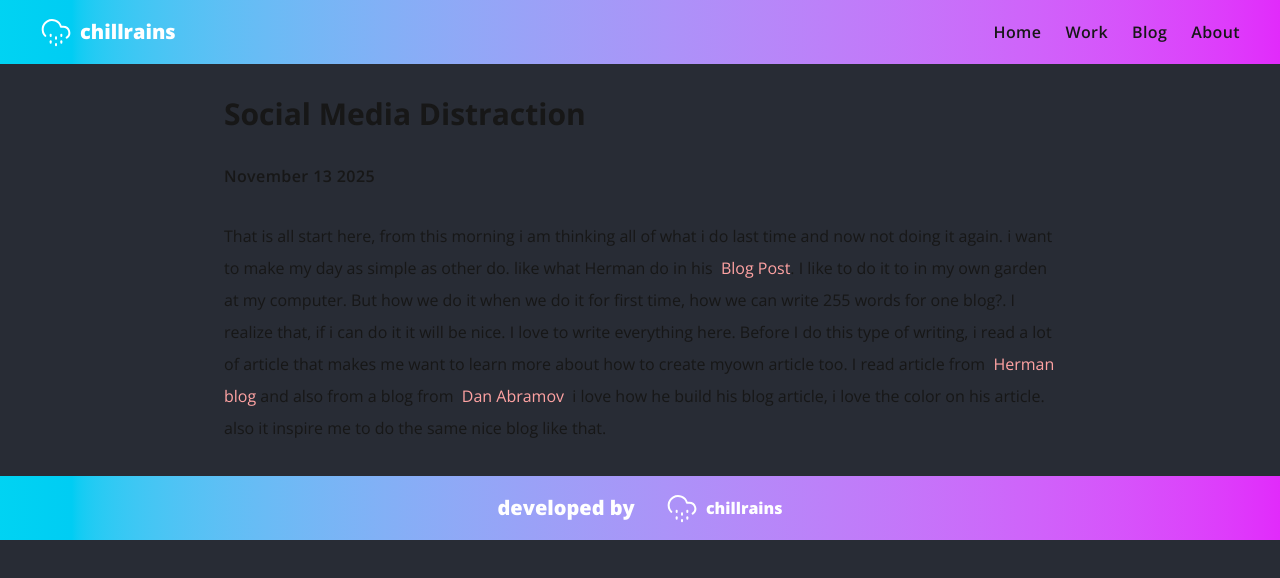
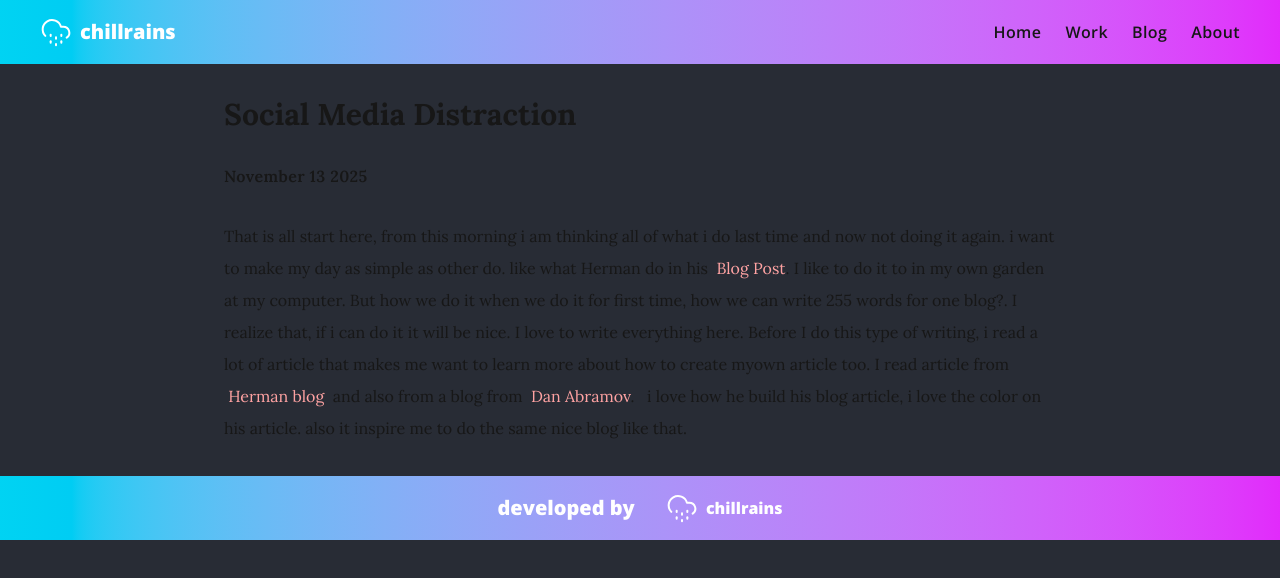
Before and after one commit to lastiwan89/chill_folio, a Next.js app: page /blog in a window 1280 px wide. Shown: the top 578 px of the page. Built offline with nearby package versions, Linux system fonts and the light colour scheme.

Commit message:
adding lora to opensans pairfonts

```diff
--- a/app/blog/page.tsx
+++ b/app/blog/page.tsx
@@ -1,13 +1,13 @@
 const Blog = () => {
   return (
     <div className="mx-auto flex max-h-screen max-w-4xl flex-col gap-2 px-8 py-8">
-      <h1 className="font-sans text-3xl font-bold capitalize">
+      <h1 className="font-serif text-3xl font-bold capitalize">
         Social Media Distraction
       </h1>
-      <p className="py-6 font-sans font-semibold tracking-wide">
+      <p className="py-6 font-serif font-semibold tracking-wide">
         November 13 2025
       </p>
-      <p className="font-sans leading-8">
+      <p className="font-serif leading-8">
         That is all start here, from this morning i am thinking all of what i do
         last time and now not doing it again. i want to make my day as simple as
         other do. like what Herman do in his &nbsp;
@@ -25,12 +25,12 @@ const Blog = () => {
         article too. I read article from &nbsp;
         <a className="cta" href="https://herman.bearblog.dev/">
           Herman blog
-        </a>{" "}
-        and also from a blog from &#160;
+        </a>
+        &#160; and also from a blog from &#160;
         <a className="cta" href="https://overreacted.io/">
           Dan Abramov
         </a>
-        &#160; i love how he build his blog article, i love the color on his
+        . &#160; i love how he build his blog article, i love the color on his
         article. also it inspire me to do the same nice blog like that.
       </p>
     </div>
--- a/app/globals.css
+++ b/app/globals.css
@@ -13,7 +13,7 @@
   --color-custom-red: var(--custom-violet);
   --color-custom-bg: var(--custom-bg);
   --font-sans: var(--font-sans);
-  --font-cute: var(--font-cute);
+  --font-serif: var(--font-serif);
 }
 
 @layer base {
--- a/app/layout.tsx
+++ b/app/layout.tsx
@@ -1,5 +1,5 @@
 import type { Metadata } from "next";
-import { Open_Sans, Space_Grotesk } from "next/font/google";
+import { Open_Sans, Lora } from "next/font/google";
 import "./globals.css";
 import Header from "@/components/navbar/header";
 import Footer from "@/components/footer";
@@ -9,8 +9,8 @@ const openSans = Open_Sans({
   subsets: ["latin"],
 });
 
-const spaceGrotesk = Space_Grotesk({
-  variable: "--font-cute",
+const lora = Lora({
+  variable: "--font-serif",
   subsets: ["latin"],
 });
 
@@ -26,9 +26,7 @@ export default function RootLayout({
 }>) {
   return (
     <html lang="en">
-      <body
-        className={`${spaceGrotesk.variable} ${openSans.variable} antialiased`}
-      >
+      <body className={`${lora.variable} ${openSans.variable} antialiased`}>
         <Header />
         {children}
         <Footer />
```
